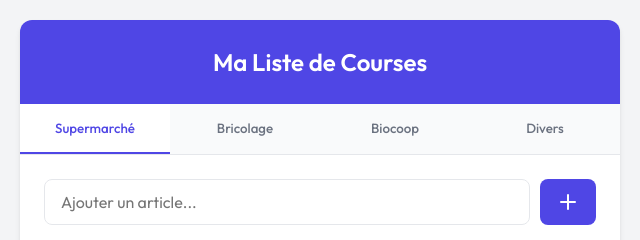
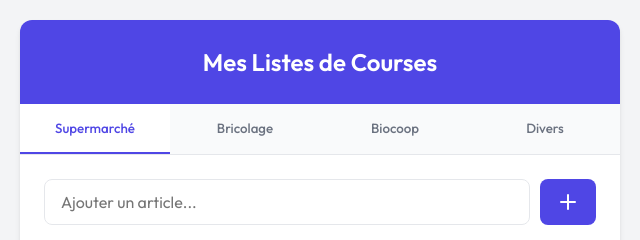
Before and after one commit to bguilha/listecourses, a website: page public/index.html in a window 1280 px wide. Shown: the top 240 px of the page, 320-960 px from the left. Drawn offline with nearby package versions, Linux system fonts and the light colour scheme; no server answers.

Commit message:
Renommage du titre 'Ma Liste de Courses' en 'Mes Listes de Courses'

```diff
--- a/public/index.html
+++ b/public/index.html
@@ -4,7 +4,7 @@
 <head>
     <meta charset="UTF-8">
     <meta name="viewport" content="width=device-width, initial-scale=1.0">
-    <title>Liste de Courses</title>
+    <title>Mes Listes de Courses</title>
     <link rel="preconnect" href="https://fonts.googleapis.com">
     <link rel="preconnect" href="https://fonts.gstatic.com" crossorigin>
     <link href="https://fonts.googleapis.com/css2?family=Outfit:wght@300;400;500;600&display=swap" rel="stylesheet">
@@ -14,7 +14,7 @@
 <body>
     <div class="app-container">
         <header>
-            <h1>Ma Liste de Courses</h1>
+            <h1>Mes Listes de Courses</h1>
         </header>
 
         <nav class="tabs">
```
